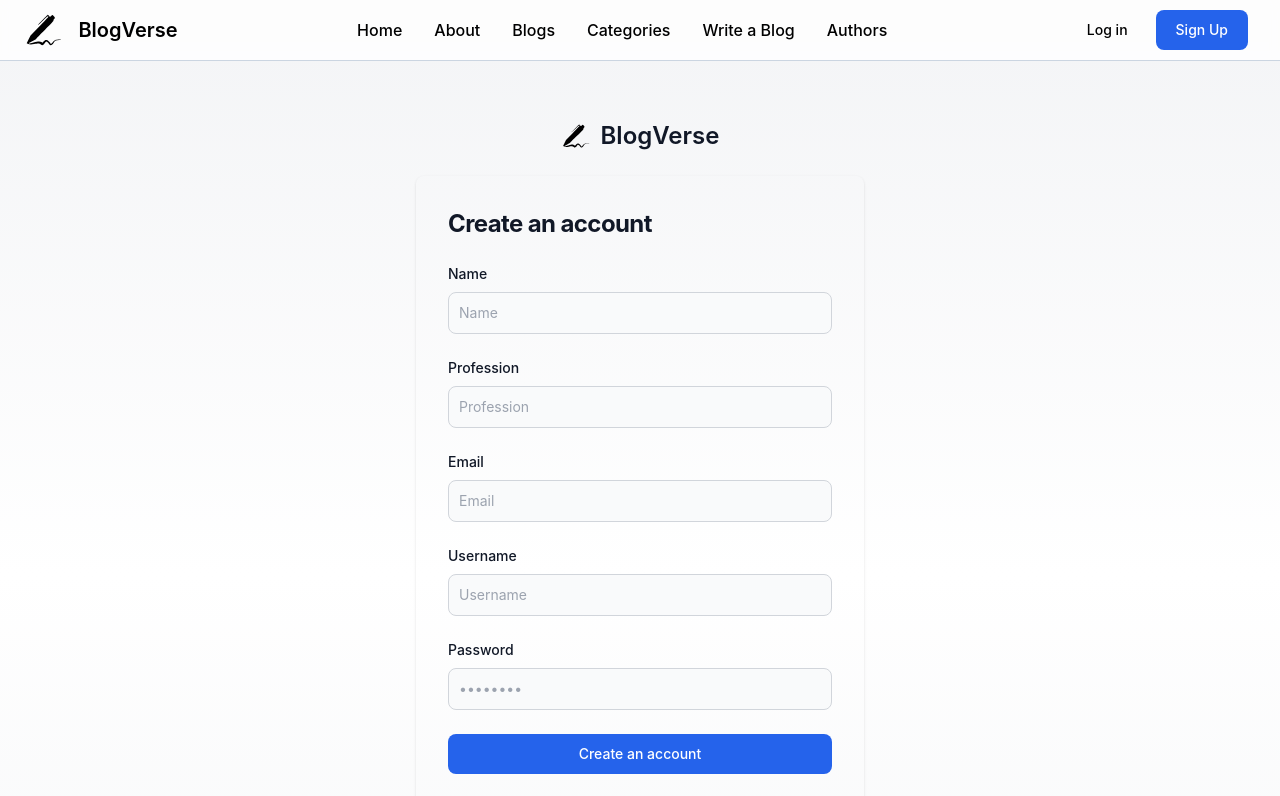
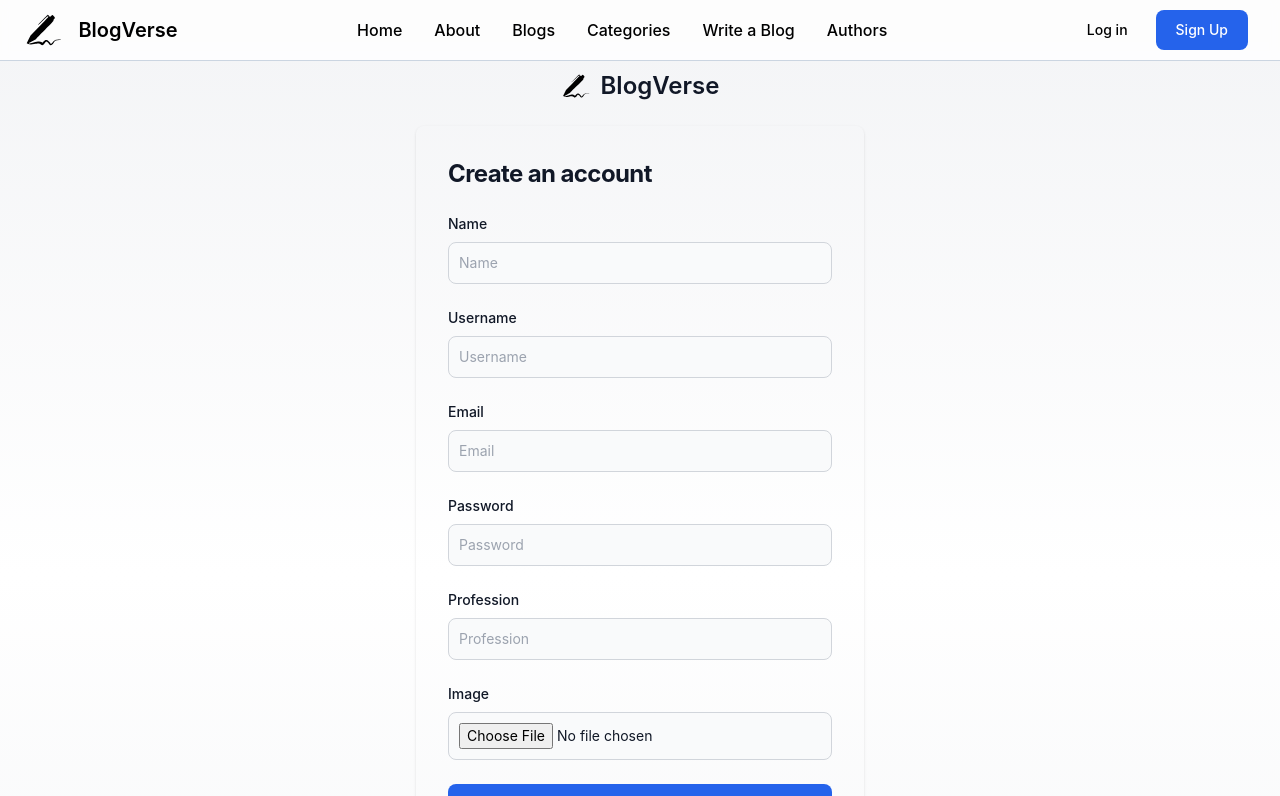
Before and after one commit to ashishjadhav6923/React-Blog-Application, a React (Vite) app: page /signIn in a window 1280 px wide. Shown: the top 796 px of the page. Built offline with nearby package versions, Linux system fonts and the light colour scheme; no server answers.

Commit message:
added code to display image of individual user

```diff
--- a/src/components/UserProfile.jsx
+++ b/src/components/UserProfile.jsx
@@ -13,7 +13,7 @@ const UserProfile = () => {
     name: "",
     username: "",
     profession: "",
-    img: coolCat,
+    img: "",
   });
 
   useEffect(() => {
@@ -56,7 +56,7 @@ const UserProfile = () => {
     <section className="flex flex-col py-4 items-center justify-center">
       <section className="w-fit mx-auto bg-[#20354b] rounded-2xl px-8 py-6 shadow-lg h-fit flex items-center justify-center flex-col gap-2">
         <div className="w-fit mx-auto">
-          <img src={userData.img} className="rounded-full w-28" alt="profile" />
+          <img src={`${import.meta.env.VITE_API_PATH_LOCAL}${userData.img}`} className="rounded-full w-28" alt="profile" />
         </div>
         <div className="mt-8 text-white">
           <h2 className="font-bold text-2xl tracking-wide">
--- a/src/components/signUp.jsx
+++ b/src/components/signUp.jsx
@@ -2,14 +2,24 @@ import React from "react";
 import logo from "../assets/BlogVerse Logo.svg";
 import axios from "axios";
 import { useNavigate } from "react-router-dom";
-import { Formik, Field, Form } from "formik";
+import { useFormik } from "formik";
 import * as Yup from "yup";
 
 const SignUp = () => {
   const navigate = useNavigate();
 
-  const validationSchema = Yup.object({
-    username:Yup.string().required("Username is required"),
+  // Formik configuration
+  const formik = useFormik({
+    initialValues: {
+      username: "",
+      email: "",
+      password: "",
+      name: "",
+      profession: "",
+      img: null, // To store the image file
+    },
+    validationSchema: Yup.object({
+      username: Yup.string().required("Username is required"),
       email: Yup.string()
         .email("Invalid email format")
         .required("Email is required"),
@@ -27,6 +37,50 @@ const SignUp = () => {
         .min(4, "Name must be at least 4 characters")
         .required("Name is required"),
       profession: Yup.string().required("Profession is required"),
+      img: Yup.mixed()
+        .required("Image is required")
+        .test(
+          "fileType",
+          "Unsupported file format. Please upload an image (jpg, jpeg, png)",
+          (value) => {
+            return (
+              value &&
+              ["image/jpeg", "image/png", "image/jpg"].includes(value.type)
+            );
+          }
+        ),
+    }),
+    onSubmit: async (values, { setErrors }) => {
+      try {
+        // Prepare form data for submission
+        const formData = new FormData();
+        formData.append("name", values.name);
+        formData.append("username", values.username);
+        formData.append("email", values.email);
+        formData.append("password", values.password);
+        formData.append("profession", values.profession);
+        formData.append("img", values.img); // Append the image file
+
+        // Submit data to the backend API
+        const response = await axios.post("/api/user/register", formData, {
+          headers: {
+            "Content-Type": "multipart/form-data",
+          },
+        });
+
+        if (response.status === 201) {
+          navigate("/logIn");
+        }
+      } catch (error) {
+        const formikErrors = {};
+        if (error.response && error.response.data) {
+          formikErrors.general = error.response.data.message;
+          setErrors(formikErrors);
+        } else {
+          console.error("There was an error!", error.message);
+        }
+      }
+    },
   });
 
   return (
@@ -44,46 +98,11 @@ const SignUp = () => {
             <h1 className="text-xl font-bold leading-tight tracking-tight text-gray-900 md:text-2xl">
               Create an account
             </h1>
-            <Formik
-              initialValues={{
-                username: "",
-                password: "",
-                name: "",
-                profession: "",
-                email: "",
-              }}
-              validationSchema={validationSchema}
-              onSubmit={async (values, { setErrors }) => {
-                try {
-                  const response = await axios.post("/api/user/register", {
-                    name: values.name,
-                    username: values.username,
-                    email: values.email,
-                    password: values.password,
-                    profession: values.profession,
-                  });
-                  console.log(response.data);
-                  if (response.status === 201) {
-                    navigate("/logIn");
-                  }
-                  // if(response.status === 401){
-                  //   formikErrors.general=response
-                  // }
-                } catch (error) {
-                  const formikErrors = {};
-                  if (error.response && error.response.data) {
-                    // Set the general error message returned by the API
-                    formikErrors.general = error.response.data.message;
-
-                    setErrors(formikErrors);
-                  } else {
-                    console.error("There was an error!", error.message);
-                  }
-                }
-              }}
+            <form
+              className="space-y-4 md:space-y-6"
+              onSubmit={formik.handleSubmit}
             >
-              {({ errors, touched }) => (
-                <Form className="space-y-4 md:space-y-6">
+              {/* Name Field */}
               <div>
                 <label
                   className="block mb-2 text-sm font-medium text-gray-900"
@@ -91,23 +110,109 @@ const SignUp = () => {
                 >
                   Name
                 </label>
-                    <Field
+                <input
                   className={`bg-gray-50 border ${
-                        errors.name && touched.name
+                    formik.errors.name && formik.touched.name
                       ? "border-red-500"
                       : "border-gray-300"
                   } text-gray-900 text-sm rounded-lg focus:ring-primary-600 focus:border-primary-600 block w-full p-2.5`}
                   id="name"
                   name="name"
-                      autoComplete="name"
                   placeholder="Name"
+                  onChange={formik.handleChange}
+                  value={formik.values.name}
                 />
-                    {errors.name && touched.name ? (
+                {formik.errors.name && formik.touched.name ? (
                   <div className="text-red-500 text-sm mt-1">
-                        {errors.name}
+                    {formik.errors.name}
                   </div>
                 ) : null}
               </div>
+
+              {/* Username Field */}
+              <div>
+                <label
+                  className="block mb-2 text-sm font-medium text-gray-900"
+                  htmlFor="username"
+                >
+                  Username
+                </label>
+                <input
+                  className={`bg-gray-50 border ${
+                    formik.errors.username && formik.touched.username
+                      ? "border-red-500"
+                      : "border-gray-300"
+                  } text-gray-900 text-sm rounded-lg focus:ring-primary-600 focus:border-primary-600 block w-full p-2.5`}
+                  id="username"
+                  name="username"
+                  placeholder="Username"
+                  onChange={formik.handleChange}
+                  value={formik.values.username}
+                />
+                {formik.errors.username && formik.touched.username ? (
+                  <div className="text-red-500 text-sm mt-1">
+                    {formik.errors.username}
+                  </div>
+                ) : null}
+              </div>
+
+              {/* Email Field */}
+              <div>
+                <label
+                  className="block mb-2 text-sm font-medium text-gray-900"
+                  htmlFor="email"
+                >
+                  Email
+                </label>
+                <input
+                  className={`bg-gray-50 border ${
+                    formik.errors.email && formik.touched.email
+                      ? "border-red-500"
+                      : "border-gray-300"
+                  } text-gray-900 text-sm rounded-lg focus:ring-primary-600 focus:border-primary-600 block w-full p-2.5`}
+                  id="email"
+                  name="email"
+                  type="email"
+                  placeholder="Email"
+                  onChange={formik.handleChange}
+                  value={formik.values.email}
+                />
+                {formik.errors.email && formik.touched.email ? (
+                  <div className="text-red-500 text-sm mt-1">
+                    {formik.errors.email}
+                  </div>
+                ) : null}
+              </div>
+
+              {/* Password Field */}
+              <div>
+                <label
+                  className="block mb-2 text-sm font-medium text-gray-900"
+                  htmlFor="password"
+                >
+                  Password
+                </label>
+                <input
+                  className={`bg-gray-50 border ${
+                    formik.errors.password && formik.touched.password
+                      ? "border-red-500"
+                      : "border-gray-300"
+                  } text-gray-900 text-sm rounded-lg focus:ring-primary-600 focus:border-primary-600 block w-full p-2.5`}
+                  id="password"
+                  name="password"
+                  type="password"
+                  placeholder="Password"
+                  onChange={formik.handleChange}
+                  value={formik.values.password}
+                />
+                {formik.errors.password && formik.touched.password ? (
+                  <div className="text-red-500 text-sm mt-1">
+                    {formik.errors.password}
+                  </div>
+                ) : null}
+              </div>
+
+              {/* Profession Field */}
               <div>
                 <label
                   className="block mb-2 text-sm font-medium text-gray-900"
@@ -115,104 +220,58 @@ const SignUp = () => {
                 >
                   Profession
                 </label>
-                    <Field
+                <input
                   className={`bg-gray-50 border ${
-                        errors.profession && touched.profession
+                    formik.errors.profession && formik.touched.profession
                       ? "border-red-500"
                       : "border-gray-300"
                   } text-gray-900 text-sm rounded-lg focus:ring-primary-600 focus:border-primary-600 block w-full p-2.5`}
                   id="profession"
                   name="profession"
-                      autoComplete="profession"
                   placeholder="Profession"
+                  onChange={formik.handleChange}
+                  value={formik.values.profession}
                 />
-                    {errors.profession && touched.profession ? (
+                {formik.errors.profession && formik.touched.profession ? (
                   <div className="text-red-500 text-sm mt-1">
-                        {errors.profession}
-                      </div>
-                    ) : null}
-                  </div>
-                  <div>
-                    <label
-                      className="block mb-2 text-sm font-medium text-gray-900"
-                      htmlFor="email"
-                    >
-                      Email
-                    </label>
-                    <Field
-                      className={`bg-gray-50 border ${
-                        errors.email && touched.email
-                          ? "border-red-500"
-                          : "border-gray-300"
-                      } text-gray-900 text-sm rounded-lg focus:ring-primary-600 focus:border-primary-600 block w-full p-2.5`}
-                      id="email"
-                      name="email"
-                      autoComplete="email"
-                      placeholder="Email"
-                    />
-                    {errors.email && touched.email ? (
-                      <div className="text-red-500 text-sm mt-1">
-                        {errors.email}
-                      </div>
-                    ) : null}
-                  </div>
-                  <div>
-                    <label
-                      className="block mb-2 text-sm font-medium text-gray-900"
-                      htmlFor="username"
-                    >
-                      Username
-                    </label>
-                    <Field
-                      className={`bg-gray-50 border ${
-                        errors.username && touched.username
-                          ? "border-red-500"
-                          : "border-gray-300"
-                      } text-gray-900 text-sm rounded-lg focus:ring-primary-600 focus:border-primary-600 block w-full p-2.5`}
-                      id="username"
-                      name="username"
-                      autoComplete="username"
-                      placeholder="Username"
-                    />
-                    {errors.username && touched.username ? (
-                      <div className="text-red-500 text-sm mt-1">
-                        {errors.username}
-                      </div>
-                    ) : null}
-                  </div>
-                  <div>
-                    <label
-                      className="block mb-2 text-sm font-medium text-gray-900"
-                      htmlFor="password"
-                    >
-                      Password
-                    </label>
-                    <Field
-                      className={`bg-gray-50 border ${
-                        errors.password && touched.password
-                          ? "border-red-500"
-                          : "border-gray-300"
-                      } text-gray-900 text-sm rounded-lg focus:ring-primary-600 focus:border-primary-600 block w-full p-2.5`}
-                      id="password"
-                      name="password"
-                      type="password"
-                      autoComplete="current-password"
-                      placeholder="••••••••"
-                    />
-                    {errors.password && touched.password ? (
-                      <div className="text-red-500 text-sm mt-1">
-                        {errors.password}
+                    {formik.errors.profession}
                   </div>
                 ) : null}
               </div>
 
-                  {/* Display general error */}
-                  {errors.general && (
+              {/* Image Upload */}
+              <div>
+                <label
+                  className="block mb-2 text-sm font-medium text-gray-900"
+                  htmlFor="img"
+                >
+                  Image
+                </label>
+                <input
+                  className="bg-gray-50 border border-gray-300 text-gray-900 text-sm rounded-lg focus:ring-primary-600 focus:border-primary-600 block w-full p-2.5"
+                  id="img"
+                  name="img"
+                  type="file"
+                  accept="image/jpeg, image/png"
+                  onChange={(event) => {
+                    formik.setFieldValue("img", event.currentTarget.files[0]);
+                  }}
+                />
+                {formik.errors.img && formik.touched.img ? (
                   <div className="text-red-500 text-sm mt-1">
-                      {errors.general}
+                    {formik.errors.img}
+                  </div>
+                ) : null}
+              </div>
+
+              {/* General Errors */}
+              {formik.errors.general && (
+                <div className="text-red-500 text-sm mt-1">
+                  {formik.errors.general}
                 </div>
               )}
 
+              {/* Submit Button */}
               <button
                 type="submit"
                 className="w-full text-white bg-primary-600 hover:bg-primary-700 focus:ring-4 focus:outline-none focus:ring-primary-300 font-medium rounded-lg text-sm px-5 py-2.5 text-center"
@@ -228,9 +287,7 @@ const SignUp = () => {
                   Login here
                 </a>
               </p>
-                </Form>
-              )}
-            </Formik>
+            </form>
           </div>
         </div>
       </div>
```
Also changed, not shown: src/components/header.jsx (+17 -3 lines). Lines whose indentation alone changed are shown as unchanged.
